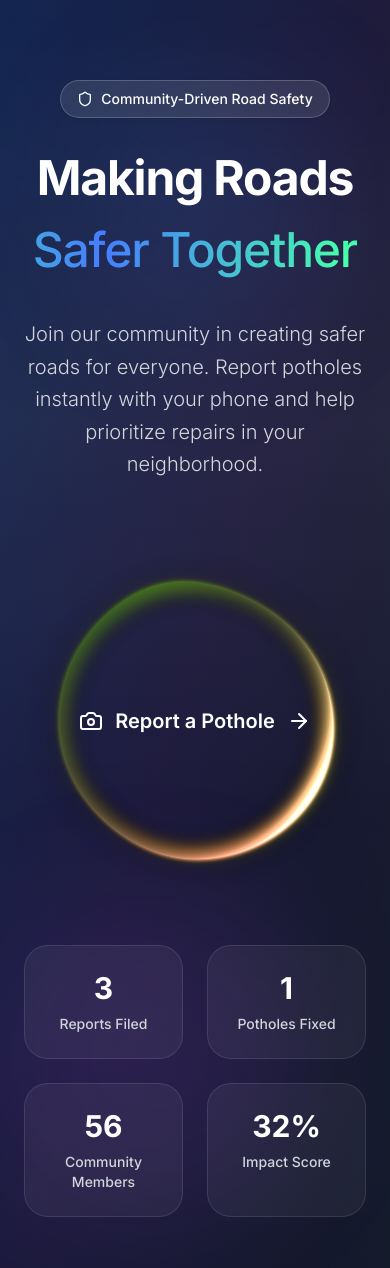
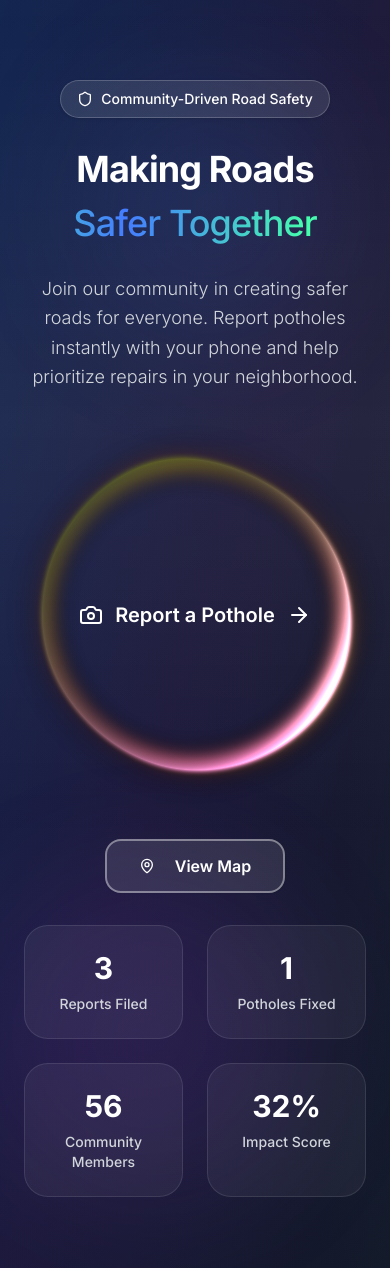
Before and after one commit to sandeshskammath/pothole-reporter, a Next.js app: page / in a window 390 px wide. Shown: the top 1268 px of the page. Built offline with nearby package versions, Linux system fonts and the light colour scheme.

Commit message:
Update page.tsx

```diff
--- a/src/app/page.tsx
+++ b/src/app/page.tsx
@@ -72,7 +72,7 @@ export default function Home() {
                 <Shield className="mr-2 h-4 w-4" />
                 Community-Driven Road Safety
               </Badge>
-              <h1 className="text-5xl md:text-7xl lg:text-8xl font-bold text-white mb-8 leading-normal tracking-tight">
+              <h1 className="text-4xl md:text-5xl lg:text-6xl font-bold text-white mb-6 leading-normal tracking-tight">
                 Making Roads
                 <span className="block">
                   <GradientText
@@ -85,17 +85,17 @@ export default function Home() {
                   </GradientText>
                 </span>
               </h1>
-              <p className="text-xl md:text-2xl text-gray-300 mb-12 leading-relaxed max-w-3xl mx-auto font-light">
+              <p className="text-lg md:text-xl text-gray-300 mb-8 leading-relaxed max-w-2xl mx-auto font-light">
                 Join our community in creating safer roads for everyone. Report potholes instantly with your phone and help prioritize repairs in your neighborhood.
               </p>
             </div>
 
-            <div className="animate-fade-in-up animation-delay-200 flex justify-center">
+            <div className="animate-fade-in-up animation-delay-200 flex flex-col items-center gap-8">
               {/* Centered Orb with CTA Inside */}
               <div className="relative w-96 h-96 flex items-center justify-center">
                 <Orb
-                  hue={180}
-                  hoverIntensity={0.4}
+                  hue={220}
+                  hoverIntensity={0.5}
                   rotateOnHover={true}
                   forceHoverState={false}
                 />
@@ -109,8 +109,8 @@ export default function Home() {
                 </Link>
               </div>
 
-              {/* View Map Button - Commented out for now */}
-              {/* <Button
+              {/* View Map Button */}
+              <Button
                 variant="outline"
                 size="lg"
                 className="border-2 border-white/40 text-white hover:bg-white/20 hover:text-white font-semibold px-8 py-4 rounded-2xl backdrop-blur-sm transition-all duration-300 bg-white/10 h-[54px] flex items-center justify-center text-base"
@@ -118,7 +118,7 @@ export default function Home() {
               >
                 <MapPin className="mr-3 h-5 w-5" />
                 View Map
-              </Button> */}
+              </Button>
             </div>
 
             {/* Impact Stats */}
```
